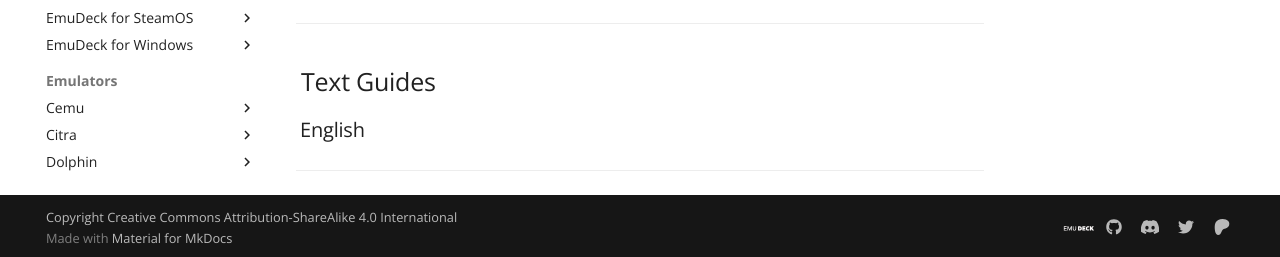
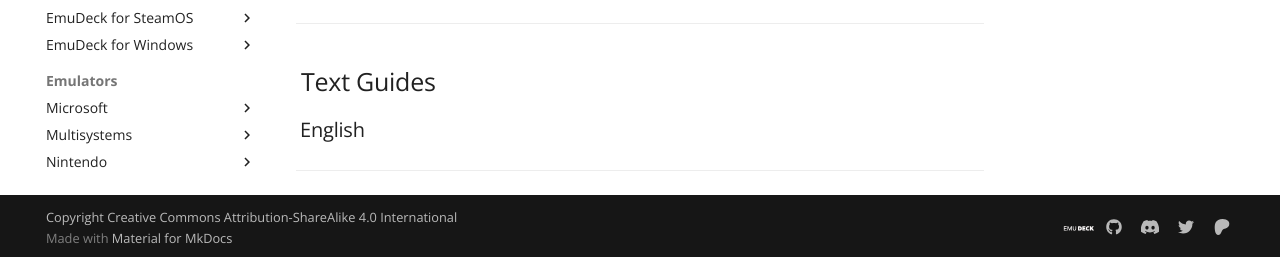
Before and after one commit to EmuDeck/emudeck.github.io, an MkDocs documentation site: the page built from docs/how-to-install-emudeck/linux/index.md, in a window 1280 px wide and 1170 px high. Shown: the part 910-1167 px from the top of the window. Built offline with MkDocs 1.6.1 and Material for MkDocs 9.7.7, drawn with Linux system fonts in a browser that asks for light colours; comment, search, counter and statistics services are not loaded; some of the changed lines change nothing that is shown.

Commit message:
Split out emulator nav into company sections

```diff
--- a/mkdocs.yml
+++ b/mkdocs.yml
@@ -59,58 +59,60 @@
             - 'Steam ROM Manager': 'tools/windows/steam-rom-manager.md'
             - 'EmulationStation-DE': 'tools/windows/emulationstation-de.md'
     - Emulators:
-        - Cemu:
-            - 'Cemu on SteamOS':
-                - 'emulators/steamos/index.md'
-                - 'Cemu (Native) on SteamOS': 'emulators/steamos/cemu-native.md'
-                - 'Cemu (Proton) on SteamOS': 'emulators/steamos/cemu-proton.md'
-            - 'Cemu on Windows': 'emulators/windows/cemu.md'
-        - Citra:
-            - 'Citra on SteamOS': 'emulators/steamos/citra.md'
-            - 'Citra on Windows': 'emulators/windows/citra.md'
-        - Dolphin:
-            - 'Dolphin on SteamOS': 'emulators/steamos/dolphin.md'
-            - 'Dolphin on Windows': 'emulators/windows/dolphin.md'
-        - DuckStation:
-            - 'DuckStation on SteamOS': 'emulators/steamos/duckstation.md'
-            - 'DuckStation on Windows': 'emulators/windows/duckstation.md'
-        - MAME:
-            - 'MAME on SteamOS': 'emulators/steamos/mame.md'
-        - melonDS:
-            - 'melonDS on SteamOS': 'emulators/steamos/melonds.md'
-            - 'melonDS on Windows': 'emulators/windows/melonds.md'
-        - mGBA:
-            - 'mGBA on SteamOS': 'emulators/steamos/mgba.md'
-        - PCSX2:
-            - 'PCSX2 on SteamOS': 'emulators/steamos/pcsx2.md'
-            - 'PCSX2 on Windows': 'emulators/windows/pcsx2.md'
-        - PPSSPP:
-            - 'PPSSPP on SteamOS': 'emulators/steamos/ppsspp.md'
-            - 'PPSSPP on Windows': 'emulators/windows/ppsspp.md'
-        - PrimeHack:
-            - 'PrimeHack on SteamOS': 'emulators/steamos/primehack.md'
-        - RetroArch:
-            - 'RetroArch on SteamOS': 'emulators/steamos/retroarch.md'
-            - 'RetroArch on Windows': 'emulators/windows/retroarch.md'
-        - Rosalie's Mupen GUI:
-            - "Rosalie's Mupen GUI on SteamOS": 'emulators/steamos/rmg.md'
-        - RPCS3:
-            - 'RPCS3 on SteamOS': 'emulators/steamos/rpcs3.md'
-            - 'RPCS3 on Windows': 'emulators/windows/rpcs3.md'
-        - Ryujinx:
-            - 'Ryujinx on SteamOS': 'emulators/steamos/ryujinx.md'
-            - 'Ryujinx on Windows': 'emulators/windows/ryujinx.md'
-        - ScummVM:
-            - 'ScummVM on SteamOS': 'emulators/steamos/scummvm.md'
-        - Vita3K:
-            - 'Vita3K on SteamOS': 'emulators/steamos/vita3k.md'
-        - Xemu:
-            - 'Xemu on SteamOS': 'emulators/steamos/xemu.md'
-        - Xenia:
-            - 'Xenia on SteamOS': 'emulators/steamos/xenia.md'
-        - Yuzu:
-            - 'Yuzu on SteamOS': 'emulators/steamos/yuzu.md'
-            - 'Yuzu on Windows': 'emulators/windows/yuzu.md'
+        - Microsoft:
+            - Xemu (OG Xbox):
+                - 'Xemu on SteamOS': 'emulators/steamos/xemu.md'
+            - Xenia (Xbox 360):
+                - 'Xenia on SteamOS': 'emulators/steamos/xenia.md'
+        - Multisystems:
+            - MAME:
+                - 'MAME on SteamOS': 'emulators/steamos/mame.md'
+            - RetroArch:
+                - 'RetroArch on SteamOS': 'emulators/steamos/retroarch.md'
+                - 'RetroArch on Windows': 'emulators/windows/retroarch.md'
+            - ScummVM:
+                - 'ScummVM on SteamOS': 'emulators/steamos/scummvm.md'
+        - Nintendo:
+            - Rosalie's Mupen GUI (Nintendo 64):
+                - "Rosalie's Mupen GUI on SteamOS": 'emulators/steamos/rmg.md'
+            - mGBA (GB, GBC, and GBA):
+                - 'mGBA on SteamOS': 'emulators/steamos/mgba.md'
+            - melonDS (Nintendo DS):
+                - 'melonDS on SteamOS': 'emulators/steamos/melonds.md'
+                - 'melonDS on Windows': 'emulators/windows/melonds.md'
+            - Dolphin (GameCube and Wii):
+                - 'Dolphin on SteamOS': 'emulators/steamos/dolphin.md'
+                - 'Dolphin on Windows': 'emulators/windows/dolphin.md'
+            - Citra (Nintendo 3DS):
+                - 'Citra on SteamOS': 'emulators/steamos/citra.md'
+                - 'Citra on Windows': 'emulators/windows/citra.md'
+            - Cemu (Wii U):
+                - 'Cemu on SteamOS':
+                    - 'emulators/steamos/index.md'
+                    - 'Cemu (Native) on SteamOS': 'emulators/steamos/cemu-native.md'
+                    - 'Cemu (Proton) on SteamOS': 'emulators/steamos/cemu-proton.md'
+                - 'Cemu on Windows': 'emulators/windows/cemu.md'
+            - Ryujinx (Nintendo Switch):
+                - 'Ryujinx on SteamOS': 'emulators/steamos/ryujinx.md'
+                - 'Ryujinx on Windows': 'emulators/windows/ryujinx.md'
+            - Yuzu (Nintendo Switch):
+                - 'Yuzu on SteamOS': 'emulators/steamos/yuzu.md'
+                - 'Yuzu on Windows': 'emulators/windows/yuzu.md'
+        - Sony:
+            - PPSSPP (PlayStation Portable):
+                - 'PPSSPP on SteamOS': 'emulators/steamos/ppsspp.md'
+                - 'PPSSPP on Windows': 'emulators/windows/ppsspp.md'
+            - Vita3K (PlayStation Vita):
+                - 'Vita3K on SteamOS': 'emulators/steamos/vita3k.md'
+            - DuckStation (PlayStation 1):
+                - 'DuckStation on SteamOS': 'emulators/steamos/duckstation.md'
+                - 'DuckStation on Windows': 'emulators/windows/duckstation.md'
+            - PCSX2 (PlayStation 2):
+                - 'PCSX2 on SteamOS': 'emulators/steamos/pcsx2.md'
+                - 'PCSX2 on Windows': 'emulators/windows/pcsx2.md'
+            - RPCS3 (PlayStation 3):
+                - 'RPCS3 on SteamOS': 'emulators/steamos/rpcs3.md'
+                - 'RPCS3 on Windows': 'emulators/windows/rpcs3.md'
     - Other:
         - EmuDeck for SteamOS:
             - Community Creations: 'other/steamos/community-creations.md'
```
